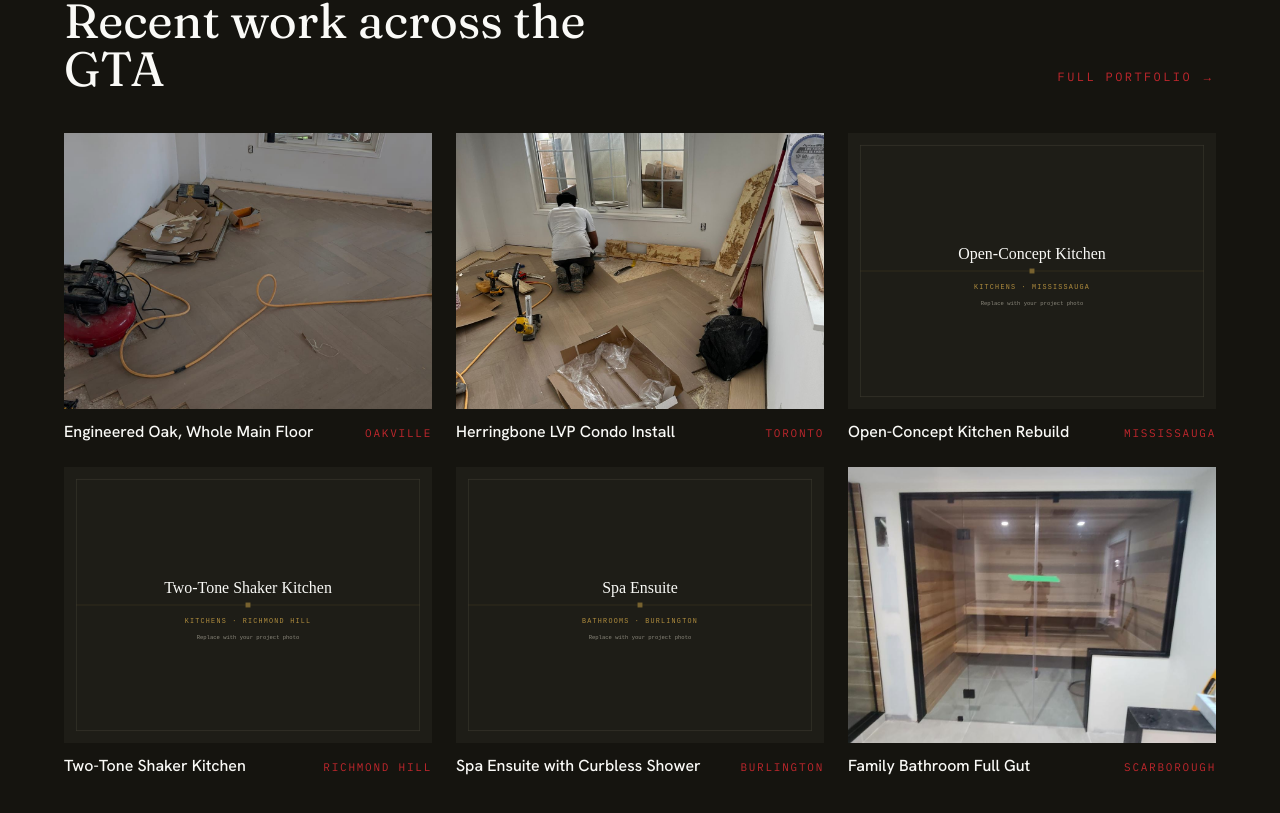
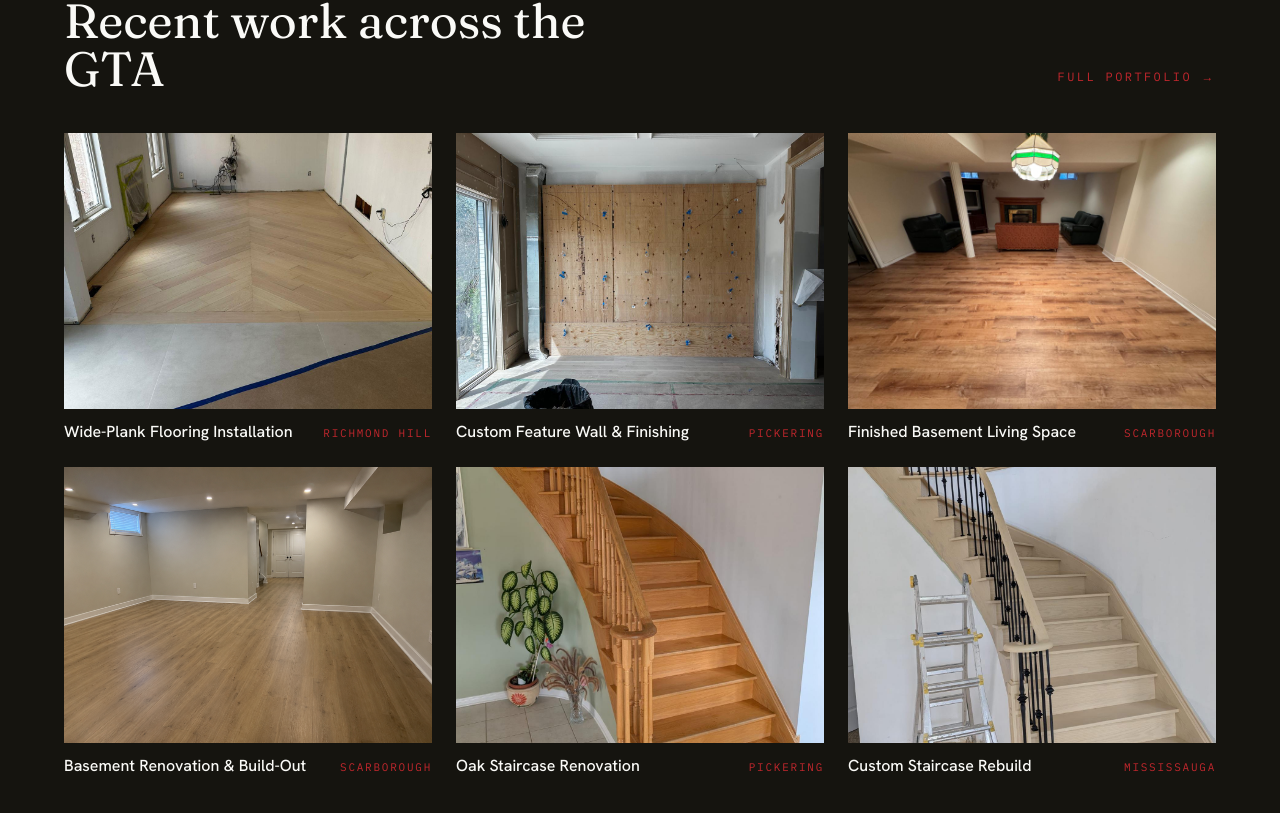
Before and after one commit to DDbuilds/D-D-Builds, a Next.js app: page / in a window 1280 px wide. Shown: the part 2547-3360 px from the top of the page. Built offline with nearby package versions, Linux system fonts and the light colour scheme; no server answers.

Commit message:
Update data.ts

```diff
--- a/content/data.ts
+++ b/content/data.ts
@@ -24,103 +24,62 @@ export type Project = {
 
 export const projects: Project[] = [
   {
-    title: "Engineered Oak, Whole Main Floor",
+    title: "Wide-Plank Flooring Installation",
     category: "Flooring",
-    location: "Oakville",
-    image: "/projects/PHOTO-2025-06-11-14-42-27.JPG",
+    location: "Richmond Hill",
+    image: "/projects/Flooring 1.jpeg",
     description:
-      "1,400 sq ft of wide-plank engineered oak with flush vents and matching stair nosing.",
+      "Full main-floor flooring installation with precise transitions and matching trim.",
   },
   {
-    title: "Herringbone LVP Condo Install",
+    title: "Custom Feature Wall & Finishing",
     category: "Flooring",
-    location: "Toronto",
-    image: "/projects/PHOTO-2025-06-11-14-45-34.JPG",
+    location: "Pickering",
+    image: "/projects/backboard.jpeg",
     description:
-      "Herringbone luxury vinyl plank over levelled concrete in a downtown condo.",
+      "Custom feature wall and finishing carpentry completed as part of a full interior refresh.",
   },
   {
-    title: "Open-Concept Kitchen Rebuild",
-    category: "Flooring",
-    location: "Mississauga",
-    image: "/projects/kitchen-1.svg",
+    title: "Finished Basement Living Space",
+    category: "Basements",
+    location: "Scarborough",
+    image: "/projects/Basement 1.jpg",
     description:
-      "Load-bearing wall removed, 9-ft island added, quartz counters and full-height backsplash.",
+      "Full basement finishing — framing, drywall, flooring and lighting for a bright living area.",
   },
   {
-    title: "Two-Tone Shaker Kitchen",
-    category: "Flooring",
-    location: "Richmond Hill",
-    image: "/projects/kitchen-2.svg",
+    title: "Basement Renovation & Build-Out",
+    category: "Basements",
+    location: "Scarborough",
+    image: "/projects/Basement 2.PNG",
     description:
-      "Full gut renovation with two-tone shaker cabinetry, pot lighting and porcelain tile.",
+      "Complete basement build-out with durable finishes and a functional, open layout.",
   },
   {
-    title: "Spa Ensuite with Curbless Shower",
-    category: "Flooring",
-    location: "Burlington",
-    image: "/projects/bathroom-1.svg",
+    title: "Oak Staircase Renovation",
+    category: "Staircases",
+    location: "Pickering",
+    image: "/projects/Stairs 1.jpeg",
     description:
-      "Curbless walk-in shower, heated porcelain floor, freestanding tub and double vanity.",
+      "Staircase rebuilt with solid oak treads and a clean, modern railing.",
   },
   {
-    title: "Family Bathroom Full Gut",
-    category: "Flooring",
-    location: "Scarborough",
-    image: "/projects/5c03bfb3-b47a-44b0-9eda-6efaae0f27b2.JPG",
+    title: "Custom Staircase Rebuild",
+    category: "Staircases",
+    location: "Mississauga",
+    image: "/projects/Stairs 2.jpeg",
     description:
-      "Complete renovation with large-format tile, custom niche and new ventilation.",
+      "Full staircase reconstruction with refinished treads and updated railings.",
   },
   {
-    title: "Legal Basement Suite",
-    category: "Basements",
-    location: "Kitchener",
-    image: "/projects/basement-1.svg",
-    description:
-      "Self-contained one-bedroom suite with kitchen, egress windows and fire separation.",
-  },
-  {
-    title: "Basement Family Room & Gym",
-    category: "Basements",
-    location: "Toronto",
-    image: "/projects/ce251416-cb8b-427c-97f0-8594f2e4e543.JPG",
-    description:
-      "Warm rec room with feature wall, rubber-floor gym zone and built-in storage.",
-  },
-  {
-    title: "Carpet-to-Oak Staircase Conversion",
-    category: "Staircases",
-    location: "Oakville",
-    image: "/projects/PHOTO-2025-06-03-12-38-10.JPG",
-    description:
-      "Solid oak treads stained to match main-floor hardwood, with modern square spindles.",
-  },
-  {
-    title: "Glass Railing Entry Staircase",
+    title: "Modern Staircase Refinish",
     category: "Staircases",
     location: "Mississauga",
-    image: "/projects/PHOTO-2024-07-08-20-32-47.JPG",
+    image: "/projects/Stairs 3.jpeg",
     description:
-      "Recladding plus frameless glass panels and a continuous oak handrail.",
-  },
-  {
-    title: "Retail Unit Fit-Out",
-    category: "Commercial",
-    location: "Toronto",
-    image: "/projects/commercial-1.svg",
-    description:
-      "3,200 sq ft retail buildout delivered in six weeks for a fixed opening date.",
-  },
-  {
-    title: "Restaurant Front-of-House Renovation",
-    category: "Commercial",
-    location: "Barrie",
-    image: "/projects/commercial-2.svg",
-    description:
-      "Phased night-shift renovation that kept the restaurant open through construction.",
+      "Staircase refinished with new treads, risers and a contemporary railing design.",
   },
 ];
-
 // ─────────────────────────────────────────────────────────────────────────────
 // TESTIMONIALS — replace these placeholders with real client reviews.
 // Keep them specific: project type, city, and one concrete detail convert best.
```
